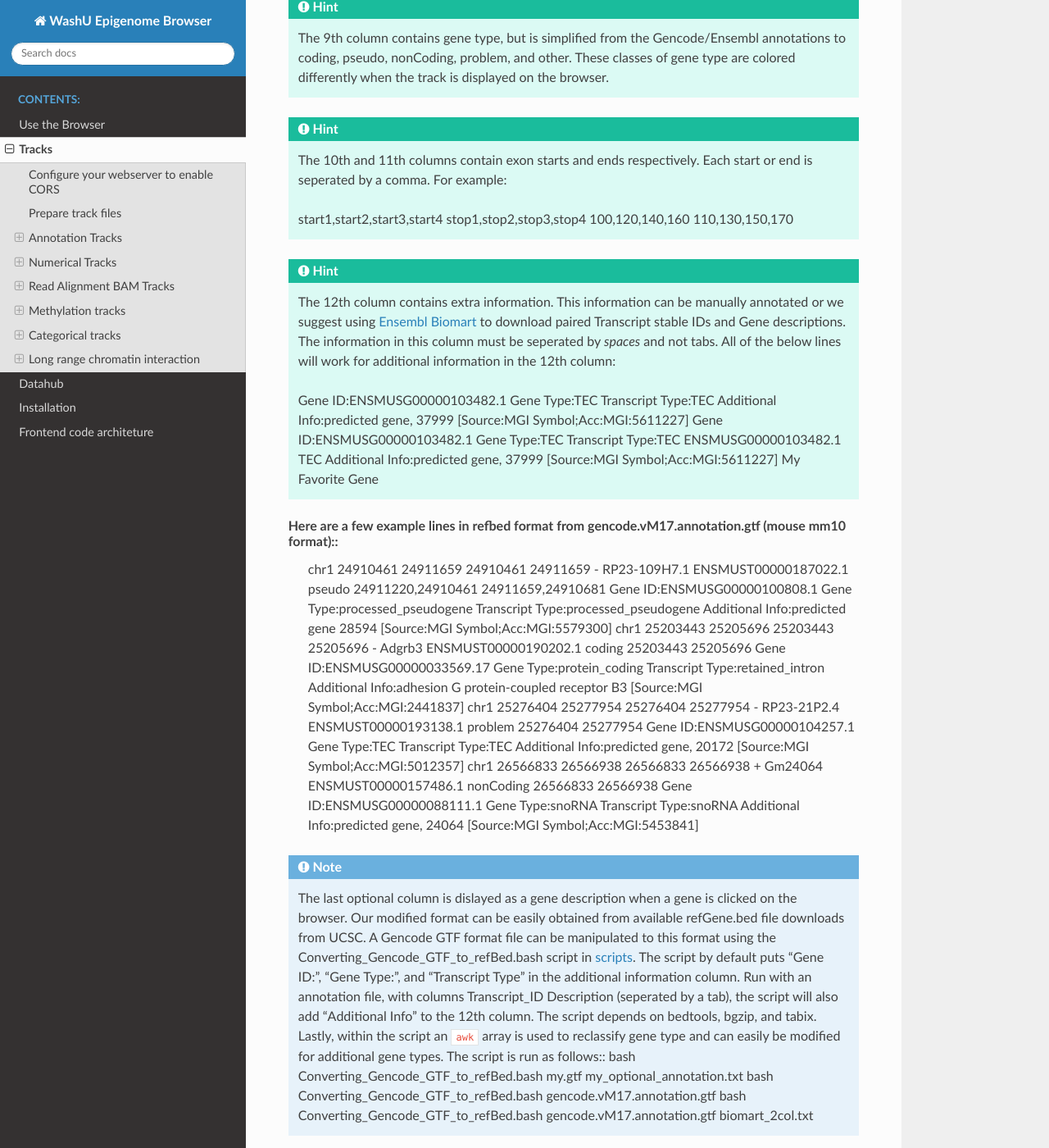
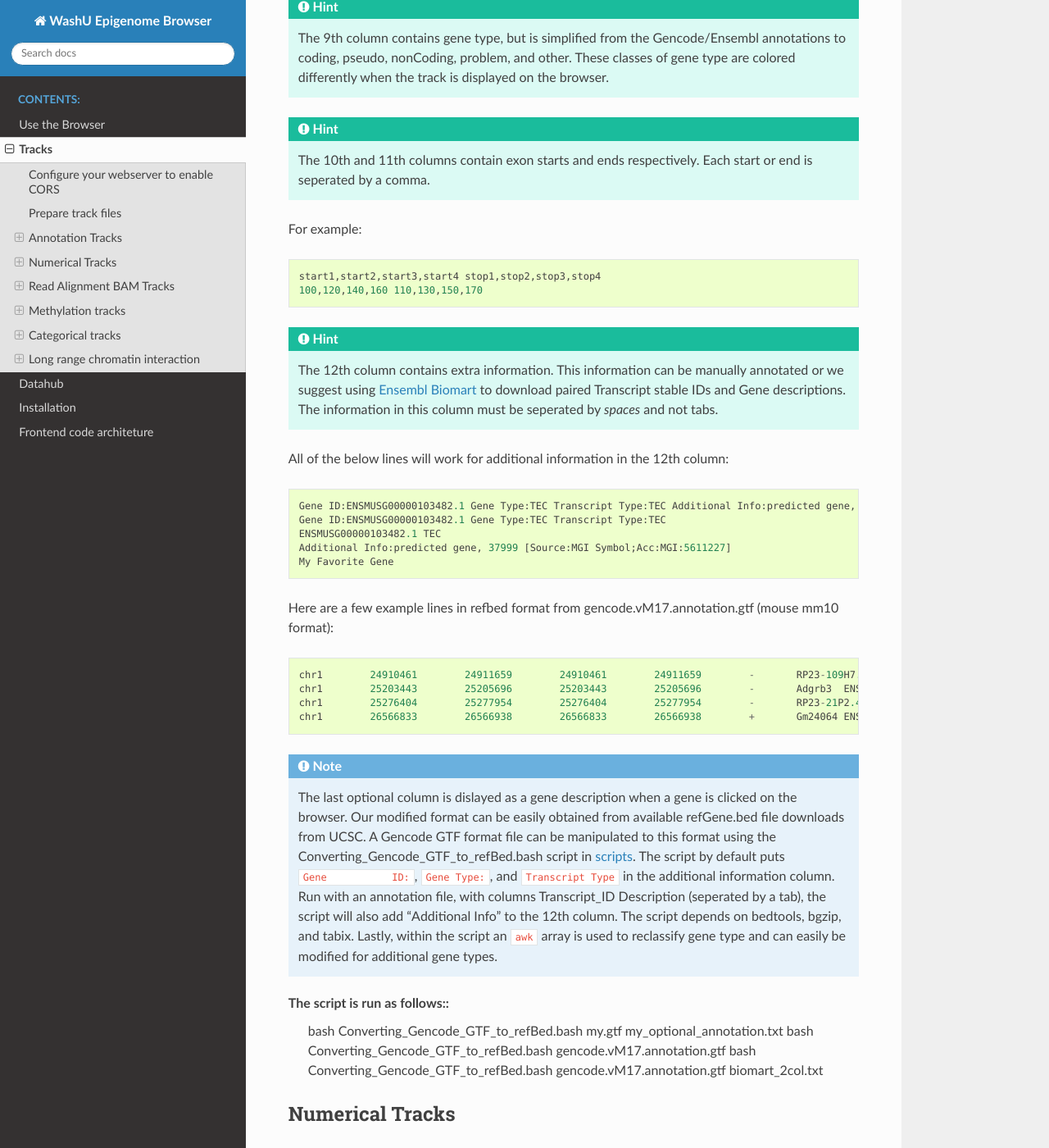
Before and after one commit to lidaof/eg-docs, a Sphinx documentation site: the page built from docs/tracks.rst, in a window 1280 px wide and 1400 px high, scrolled down 3074 px. Shown: the whole window at 82% size. Built offline with Sphinx 7.4.7 and the Read the Docs theme 2.0.0, drawn with Linux system fonts in a browser that asks for light colours.

Commit message:
Update tracks.rst

```diff
--- a/docs/tracks.rst
+++ b/docs/tracks.rst
@@ -127,34 +127,41 @@ this format contains (each column is separated by *Tab*):
 
 This format needs to be compressed by bgzip and indexed by tabix for submission as a track. See `Prepare track files`_.
 
-.. hint:: The 9th column contains gene type, but is simplified from the Gencode/Ensembl annotations to coding, pseudo, nonCoding, problem, and other. These classes of gene type are colored differently when the track is displayed on the browser.
+.. hint:: The 9th column contains gene type, but is simplified from the Gencode/Ensembl annotations to coding, pseudo, nonCoding, problem,           and other. These classes of gene type are colored differently when the track is displayed on the browser.
 
-.. hint:: The 10th and 11th columns contain exon starts and ends respectively. Each start or end is seperated by a comma. For example::
+.. hint:: The 10th and 11th columns contain exon starts and ends respectively. Each start or end is seperated by a comma.
 
-  start1,start2,start3,start4 stop1,stop2,stop3,stop4
-  100,120,140,160 110,130,150,170
+For example::
 
-.. hint:: The 12th column contains extra information. This information can be manually annotated or we suggest using `Ensembl Biomart`_ to download paired Transcript stable IDs and Gene descriptions. The information in this column must be seperated by *spaces* and not tabs. All of the below lines will work for additional information in the 12th column::
+    start1,start2,start3,start4 stop1,stop2,stop3,stop4
+    100,120,140,160 110,130,150,170
 
-  Gene ID:ENSMUSG00000103482.1 Gene Type:TEC Transcript Type:TEC Additional Info:predicted gene, 37999 [Source:MGI Symbol;Acc:MGI:5611227]
-  Gene ID:ENSMUSG00000103482.1 Gene Type:TEC Transcript Type:TEC
-  ENSMUSG00000103482.1 TEC
-  Additional Info:predicted gene, 37999 [Source:MGI Symbol;Acc:MGI:5611227]
-  My Favorite Gene
+.. hint:: The 12th column contains extra information. This information can be manually annotated or we suggest using `Ensembl Biomart`_ to           download paired Transcript stable IDs and Gene descriptions. The information in this column must be seperated by *spaces* and             not tabs.
+
+All of the below lines will work for additional information in the 12th column::
+
+    Gene ID:ENSMUSG00000103482.1 Gene Type:TEC Transcript Type:TEC Additional Info:predicted gene, 37999 [Source:MGI Symbol;Acc:MGI:5611227]
+    Gene ID:ENSMUSG00000103482.1 Gene Type:TEC Transcript Type:TEC
+    ENSMUSG00000103482.1 TEC
+    Additional Info:predicted gene, 37999 [Source:MGI Symbol;Acc:MGI:5611227]
+    My Favorite Gene
 
 .. _`Ensembl Biomart`: http://useast.ensembl.org/biomart/martview/
 
 Here are a few example lines in refbed format from gencode.vM17.annotation.gtf (mouse mm10 format)::
-    chr1	24910461	24911659	24910461	24911659	-	RP23-109H7.1	ENSMUST00000187022.1	pseudo	24911220,24910461	24911659,24910681	Gene ID:ENSMUSG00000100808.1 Gene Type:processed_pseudogene Transcript Type:processed_pseudogene Additional Info:predicted gene 28594 [Source:MGI Symbol;Acc:MGI:5579300]
-    chr1	25203443	25205696	25203443	25205696	-	Adgrb3	ENSMUST00000190202.1	coding	25203443	25205696	Gene ID:ENSMUSG00000033569.17 Gene Type:protein_coding Transcript Type:retained_intron Additional Info:adhesion G protein-coupled receptor B3 [Source:MGI Symbol;Acc:MGI:2441837]
-    chr1	25276404	25277954	25276404	25277954	-	RP23-21P2.4	ENSMUST00000193138.1	problem	25276404	25277954	Gene ID:ENSMUSG00000104257.1 Gene Type:TEC Transcript Type:TEC Additional Info:predicted gene, 20172 [Source:MGI Symbol;Acc:MGI:5012357]
-    chr1	26566833	26566938	26566833	26566938	+	Gm24064	ENSMUST00000157486.1	nonCoding	26566833	26566938	Gene ID:ENSMUSG00000088111.1 Gene Type:snoRNA Transcript Type:snoRNA Additional Info:predicted gene, 24064 [Source:MGI Symbol;Acc:MGI:5453841]
+
+    chr1	24910461	24911659	24910461	24911659	-	RP23-109H7.1	ENSMUST00000187022.1	pseudo	24911220,24910461	24911659,24910681	Gene       ID:ENSMUSG00000100808.1 Gene Type:processed_pseudogene Transcript Type:processed_pseudogene Additional Info:predicted gene 28594           [Source:MGI Symbol;Acc:MGI:5579300]
+    chr1	25203443	25205696	25203443	25205696	-	Adgrb3	ENSMUST00000190202.1	coding	25203443	25205696	Gene                             ID:ENSMUSG00000033569.17 Gene Type:protein_coding Transcript Type:retained_intron Additional Info:adhesion G protein-coupled receptor     B3 [Source:MGI Symbol;Acc:MGI:2441837]
+    chr1	25276404	25277954	25276404	25277954	-	RP23-21P2.4	ENSMUST00000193138.1	problem	25276404	25277954	Gene                         ID:ENSMUSG00000104257.1 Gene Type:TEC Transcript Type:TEC Additional Info:predicted gene, 20172 [Source:MGI Symbol;Acc:MGI:5012357]
+    chr1	26566833	26566938	26566833	26566938	+	Gm24064	ENSMUST00000157486.1	nonCoding	26566833	26566938	Gene                           ID:ENSMUSG00000088111.1 Gene Type:snoRNA Transcript Type:snoRNA Additional Info:predicted gene, 24064 [Source:MGI                         Symbol;Acc:MGI:5453841]
 
 .. note:: The last optional column is dislayed as a gene description when a gene is clicked on the browser.
-          Our modified format can be easily obtained from available refGene.bed file downloads from UCSC. A Gencode GTF format file can be manipulated to this format using the Converting_Gencode_GTF_to_refBed.bash script in scripts_. The script by default puts "Gene ID:", "Gene Type:", and "Transcript Type" in the additional information column. Run with an annotation file, with columns Transcript_ID Description (seperated by a tab), the script will also add "Additional Info" to the 12th column. The script depends on bedtools, bgzip, and tabix. Lastly, within the script an ``awk`` array is used to reclassify gene type and can easily be modified for additional gene types. The script is run as follows::
-          bash Converting_Gencode_GTF_to_refBed.bash my.gtf my_optional_annotation.txt
-          bash Converting_Gencode_GTF_to_refBed.bash gencode.vM17.annotation.gtf
-          bash Converting_Gencode_GTF_to_refBed.bash gencode.vM17.annotation.gtf biomart_2col.txt
+          Our modified format can be easily obtained from available refGene.bed file downloads from UCSC. A Gencode GTF format file can be           manipulated to this format using the Converting_Gencode_GTF_to_refBed.bash script in scripts_. The script by default puts ``Gene           ID:``, ``Gene Type:``, and ``Transcript Type`` in the additional information column. Run with an annotation file, with columns             Transcript_ID Description (seperated by a tab), the script will also add "Additional Info" to the 12th column. The script                 depends on bedtools, bgzip, and tabix. Lastly, within the script an ``awk`` array is used to reclassify gene type and can easily           be modified for additional gene types.
+
+The script is run as follows::
+    bash Converting_Gencode_GTF_to_refBed.bash my.gtf my_optional_annotation.txt
+    bash Converting_Gencode_GTF_to_refBed.bash gencode.vM17.annotation.gtf
+    bash Converting_Gencode_GTF_to_refBed.bash gencode.vM17.annotation.gtf biomart_2col.txt
 
 .. _scripts: https://github.com/lidaof/eg-react/tree/master/backend/scripts
 
```
